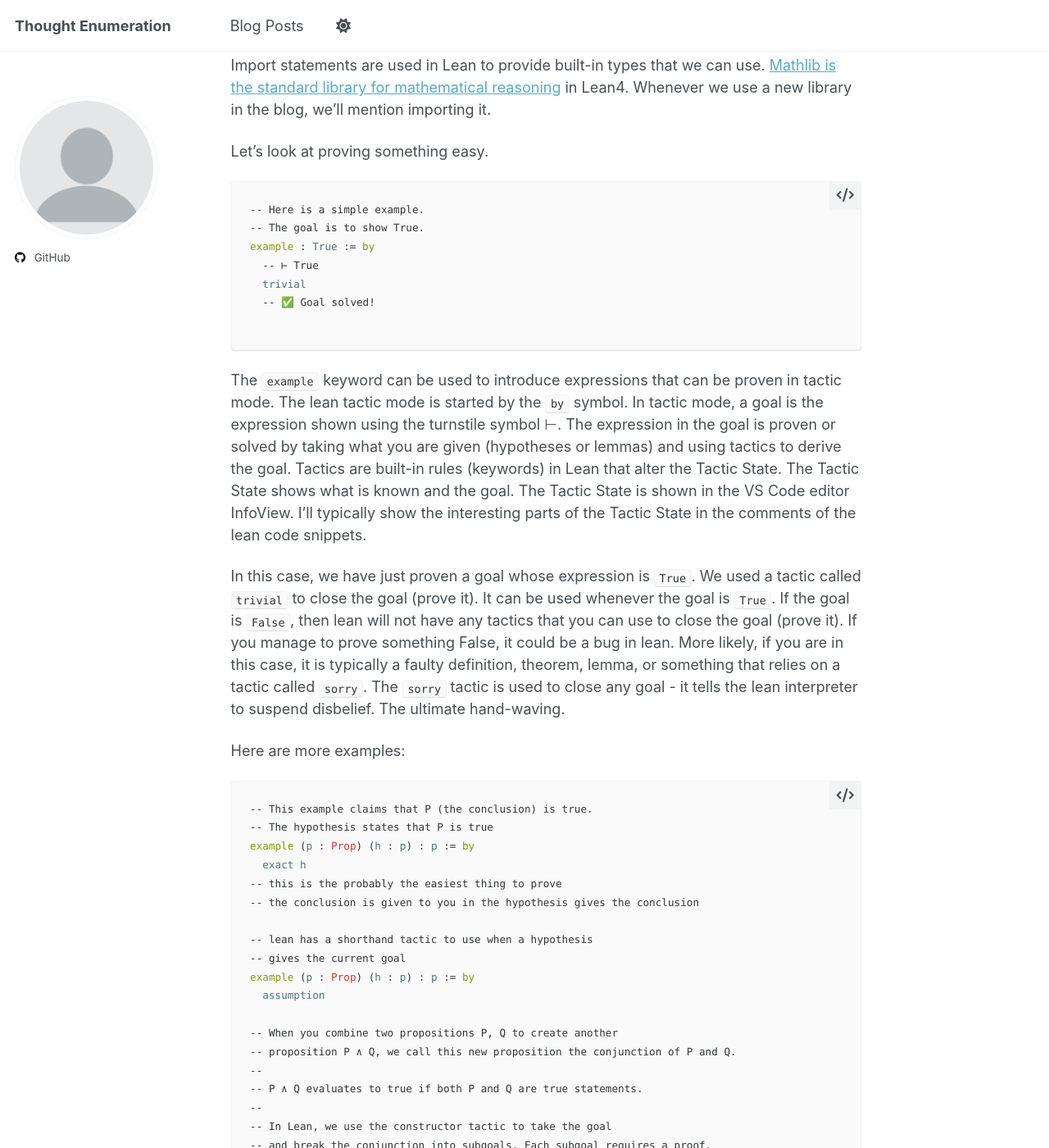
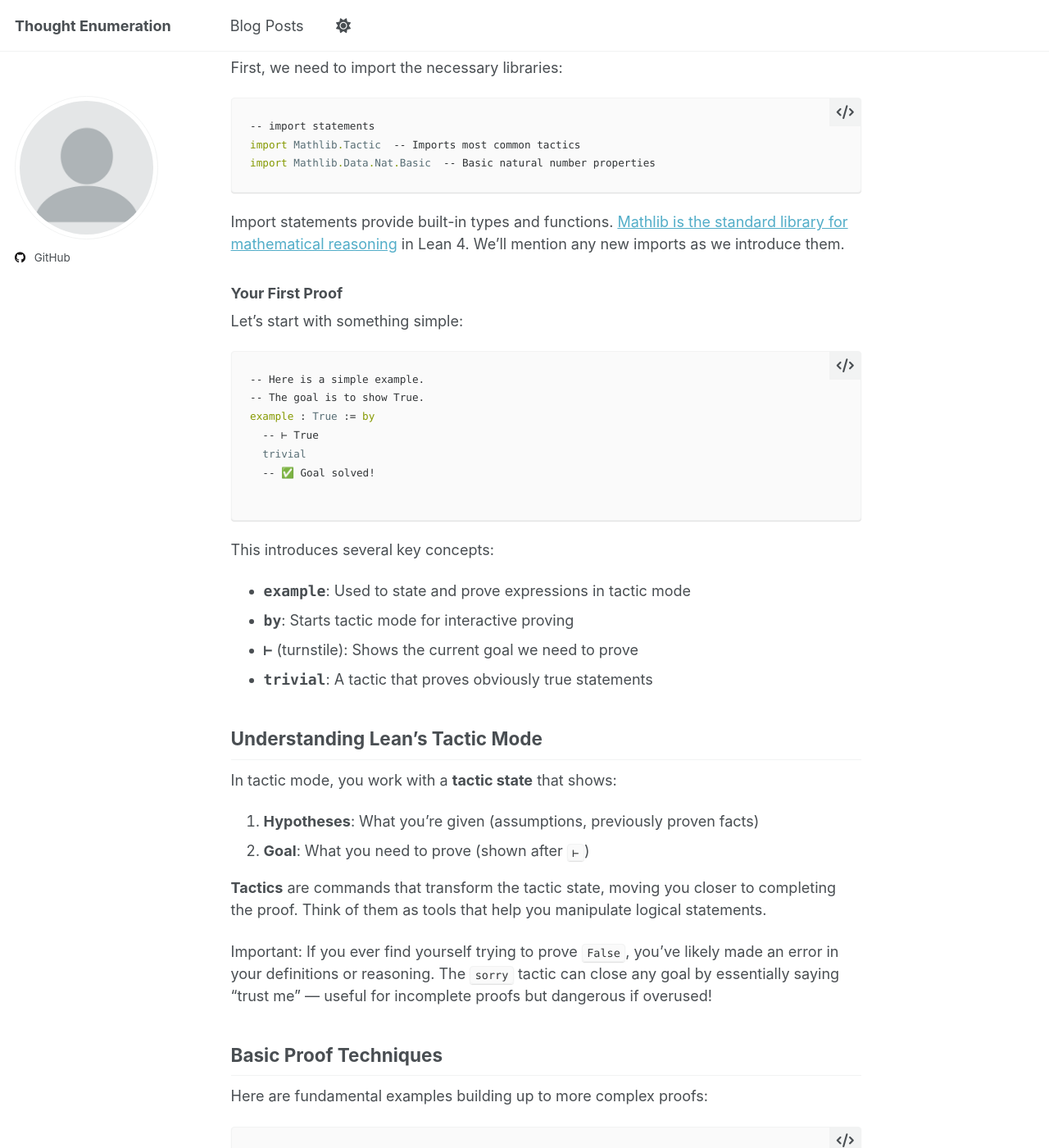
Before and after one commit to sandan/sandan.github.io, a Jekyll site: the page built from _posts/2025-08-08-blog-post-2.md, in a window 1280 px wide and 1400 px high, scrolled down 1111 px. Shown: the whole window at 82% size. Built offline with Jekyll 4.4.1, drawn with Linux system fonts in a browser that asks for light colours; a script that is not in the unit is left out; some of the changed text lies outside the part shown.

Commit message:
Update 2025-08-08-blog-post-2.md

````diff
--- a/_posts/2025-08-08-blog-post-2.md
+++ b/_posts/2025-08-08-blog-post-2.md
@@ -9,39 +9,49 @@ tags:
   - conjunction
 ---
 
-In this post, we will start with propositions to introduce proofs in Lean step by step.
+In this post, we'll introduce propositions and begin exploring proofs in Lean step by step.
 
-Propositions are sentences in a natural language that are either True or False. Some examples of interesting Propositions are:
-- "Pyramids in Egypt are at least 4000 years old."
+## What Are Propositions?
+
+Propositions are statements that are either true or false. Here are some interesting examples:
+- "The pyramids in Egypt are at least 4000 years old."
 - "Factoring any natural number can be done in polynomial time."
 - "Even in a perfect logical system about natural numbers, there will be true propositions that cannot be proven within that system."
 - "Natural numbers exist independently of humans."
 
-A proposition is still True or False even if we don't know if it is True or False. For our purposes, we will focus on symbolic logic and use letters `P` or `Q` to stand in for your favorite proposition(s).
+A key insight: a proposition has a definite truth value even when we don't know whether it's true or false. For our purposes, we'll focus on symbolic logic, using letters like `P` and `Q` to represent arbitrary propositions.
 
- In Lean, there is a built-in type called `Prop`. Lean knows that elements of type `Prop` have operations that can be used on them: ∧, ∨, ¬, →, ↔.
+In Lean, there's a built-in type called `Prop`. Elements of this type support logical operations: ∧ (and), ∨ (or), ¬ (not), → (implies), and ↔ (if and only if).
 
-The VS code editor allows typing these symbols by typing `\` then :
+### Typing Logical Symbols in VS Code
+
+The VS Code editor lets you type these symbols using backslash shortcuts:
 ```lean
 -- iff for ↔
 -- to for →
 -- and for ∧
 -- or for ∨
--- not (negation) for ¬
+-- not for ¬
 -- exists for ∃
 -- forall for ∀
 ```
 
-A first look at Lean
-========
+## Getting Started with Lean
+
+First, we need to import the necessary libraries:
+
 ```lean
 -- import statements
 import Mathlib.Tactic  -- Imports most common tactics
 import Mathlib.Data.Nat.Basic  -- Basic natural number properties
 ```
-Import statements are used in Lean to provide built-in types that we can use. [Mathlib is the standard library for mathematical reasoning](https://github.com/leanprover-community/mathlib4/tree/master/Mathlib) in Lean4. Whenever we use a new library in the blog, we'll mention importing it.
 
-Let's look at proving something easy.
+Import statements provide built-in types and functions. [Mathlib is the standard library for mathematical reasoning](https://github.com/leanprover-community/mathlib4/tree/master/Mathlib) in Lean 4. We'll mention any new imports as we introduce them.
+
+### Your First Proof
+
+Let's start with something simple:
+
 ```lean
 -- Here is a simple example.
 -- The goal is to show True.
@@ -51,11 +61,26 @@ example : True := by
   -- ✅ Goal solved!
 
 ```
-The `example` keyword can be used to introduce expressions that can be proven in tactic mode. The lean tactic mode is started by the `by` symbol. In tactic mode, a goal is the expression shown using the turnstile symbol ⊢. The expression in the goal is proven or solved by taking what you are given (hypotheses or lemmas) and using tactics to derive the goal. Tactics are built-in rules (keywords) in Lean that alter the Tactic State. The Tactic State shows what is known and the goal. The Tactic State is shown in the VS Code editor InfoView. I'll typically show the interesting parts of the Tactic State in the comments of the lean code snippets.
 
-In this case, we have just proven a goal whose expression is `True`. We used a tactic called `trivial` to close the goal (prove it). It can be used whenever the goal is `True`. If the goal is `False`, then lean will not have any tactics that you can use to close the goal (prove it). If you manage to prove something False, it could be a bug in lean. More likely, if you are in this case, it is typically a faulty definition, theorem, lemma, or something that relies on a tactic called `sorry`. The `sorry` tactic is used to close any goal - it tells the lean interpreter to suspend disbelief. The ultimate hand-waving.
+This introduces several key concepts:
+- **`example`**: Used to state and prove expressions in tactic mode
+- **`by`**: Starts tactic mode for interactive proving
+- **`⊢`** (turnstile): Shows the current goal we need to prove
+- **`trivial`**: A tactic that proves obviously true statements
 
-Here are more examples:
+## Understanding Lean's Tactic Mode
+
+In tactic mode, you work with a **tactic state** that shows:
+1. **Hypotheses**: What you're given (assumptions, previously proven facts)
+2. **Goal**: What you need to prove (shown after `⊢`)
+
+**Tactics** are commands that transform the tactic state, moving you closer to completing the proof. Think of them as tools that help you manipulate logical statements.
+
+Important: If you ever find yourself trying to prove `False`, you've likely made an error in your definitions or reasoning. The `sorry` tactic can close any goal by essentially saying "trust me" — useful for incomplete proofs but dangerous if overused!
+
+## Basic Proof Techniques
+
+Here are fundamental examples building up to more complex proofs:
 
 ```lean
 -- This example claims that P (the conclusion) is true.
@@ -69,7 +94,17 @@ example (p : Prop) (h : p) : p := by
 -- gives the current goal
 example (p : Prop) (h : p) : p := by
   assumption
+```
 
+## Introducing Conjunctions
+
+When we combine two propositions P and Q with "and," we create a **conjunction** written as `P ∧ Q`. This conjunction is true only when both P and Q are true.
+
+### Proving Conjunctions
+
+To prove a conjunction, we must prove both parts:
+
+```lean
 -- When you combine two propositions P, Q to create another
 -- proposition P ∧ Q, we call this new proposition the conjunction of P and Q.
 --
@@ -89,7 +124,15 @@ example (p q : Prop) (h1 : p) (h2 : q) : p ∧ q := by
     exact h1
   · -- ⊢ q
     exact h2
+```
 
+The `constructor` tactic breaks the conjunction goal into two subgoals. The dot notation (`·`) focuses on each subgoal individually.
+
+### Using Conjunctions
+
+When you have a conjunction as a hypothesis, you can extract its components:
+
+```lean
 -- Given a conjunction (h : p ∧ q), conclude p
 
 -- One way to approach this is to introduce a new intermediate hypothesis.
@@ -123,7 +166,17 @@ example (p q : Prop) (h : p ∧ q) : q := by
   -- h : p ∧ q
   -- ⊢ q
   exact h.right
+```
 
+You can access conjunction components using:
+- `h.1` and `h.2` (numbered access)
+- `h.left` and `h.right` (named access)
+
+### Advanced Techniques: Deconstructing Conjunctions
+
+The `cases` tactic provides another way to work with conjunctions:
+
+```lean
 -- Next we show that conjunction is commutative
 example (p q : Prop) (h : p ∧ q) : q ∧ p := by
   -- p q : Prop
@@ -139,7 +192,15 @@ example (p q : Prop) (h : p ∧ q) : q ∧ p := by
       exact hq
     · -- ⊢ p
       exact hp
+```
 
+This approach deconstructs the conjunction hypothesis into separate named hypotheses.
+
+## Working with Multiple Conjunctions
+
+Conjunctions with more than two propositions associate to the right: `p ∧ q ∧ r` means `p ∧ (q ∧ r)`.
+
+```lean
 -- When there are more than two propositions joined in a conjunction,
 -- the constructor tactic can be used twice. The sub-goals depend on
 -- how the terms are associated. With no explicit parentheses,
@@ -161,14 +222,23 @@ theorem p4 (p q r : Prop) (h1 : p) (h2 : q) (h3 : r) : p ∧ q ∧ r := by
       exact h2
     · -- ⊢ r
       exact h3
-
 ```
 
-One way to think about this game of proving things is like a map. You are trying to get to the destination from where you are at. The destination is the expression in the goal (⊢). The tactics are the cars that get us from one point on the map to another. The hypotheses and lemmas are like the roads on the map. The car can only get from point A to point B on the map if there are hypotheses or lemmas that allow it to do so. A proof in this analogy is a valid route (you aren't going off-road!) from your current location to the destination.
+## The Art of Mathematical Proof
+Picture yourself standing at the edge of an unfamiliar city, holding a crumpled map and squinting at street signs written in a language you're still learning. This is what it can feel like to begin a mathematical proof.
 
-Just like in real life, there may be many roads to the destination. Also like in real-life, some destinations are harder to get to than others. Some destinations are currently unreachable - buried under ancient icebergs, dense rainforest, ancient desert, soaring mountaintops - you get the idea. The harder the destination to get to, the harder it is to find roads. The role of research in mathematics is to build these roads to allow us to make these hard and far-away destinations more accessible.
+Your destination shimmers in the distance—that elegant statement marked with the turnstile symbol `⊢`. It might be something deceptively simple, or it could be something that's haunted mathematicians for centuries, lurking just beyond.
 
-Try providing a proof for these examples:
+Each hypothesis in your toolkit — whether it's a well-established theorem, a proven lemma, or a given proposition — is like a city on your map, a stable landmark you can rely on. These are the places you know exist, the solid ground from which you can launch your next move. The tactics? They're your highways — well-paved routes like `constructor` that reliably connect one city to another, or swift expressways like `exact` that can shoot you directly from hypothesis to goal when the connection is clear.
+
+The mathematical landscape is beautiful. Alive and growing. As vast as the universe itself. Every time a mathematician proves a new theorem, they're not just reaching a destination — they're founding a new city on the map, creating a reliable landmark that future explorers can use as a waystation for even grander journeys.
+
+And who knows? The path you build today might be exactly the one that tomorrow's mathematical adventurer needs to reach a destination we can't even imagine yet.
+
+## Practice Problems
+
+Try proving these examples yourself:
+
 ```lean
 example (p q : Prop) (h : q) : (q ∧ q) := by
   sorry
@@ -185,3 +255,5 @@ example (p q : Prop) (h1 : p ∧ p) (h2 : q) : (p ∧ q) ∧ p := by
 example (p q r : Prop) (h : p ∧ q ∧ r) : p ∧ r := by
   sorry
 ```
+
+These exercises will help you practice the fundamental techniques of constructing and deconstructing conjunctions. Remember: start with the goal, identify what you need to prove, and use the tools (tactics) and materials (hypotheses) available to build your proof step by step.
````
